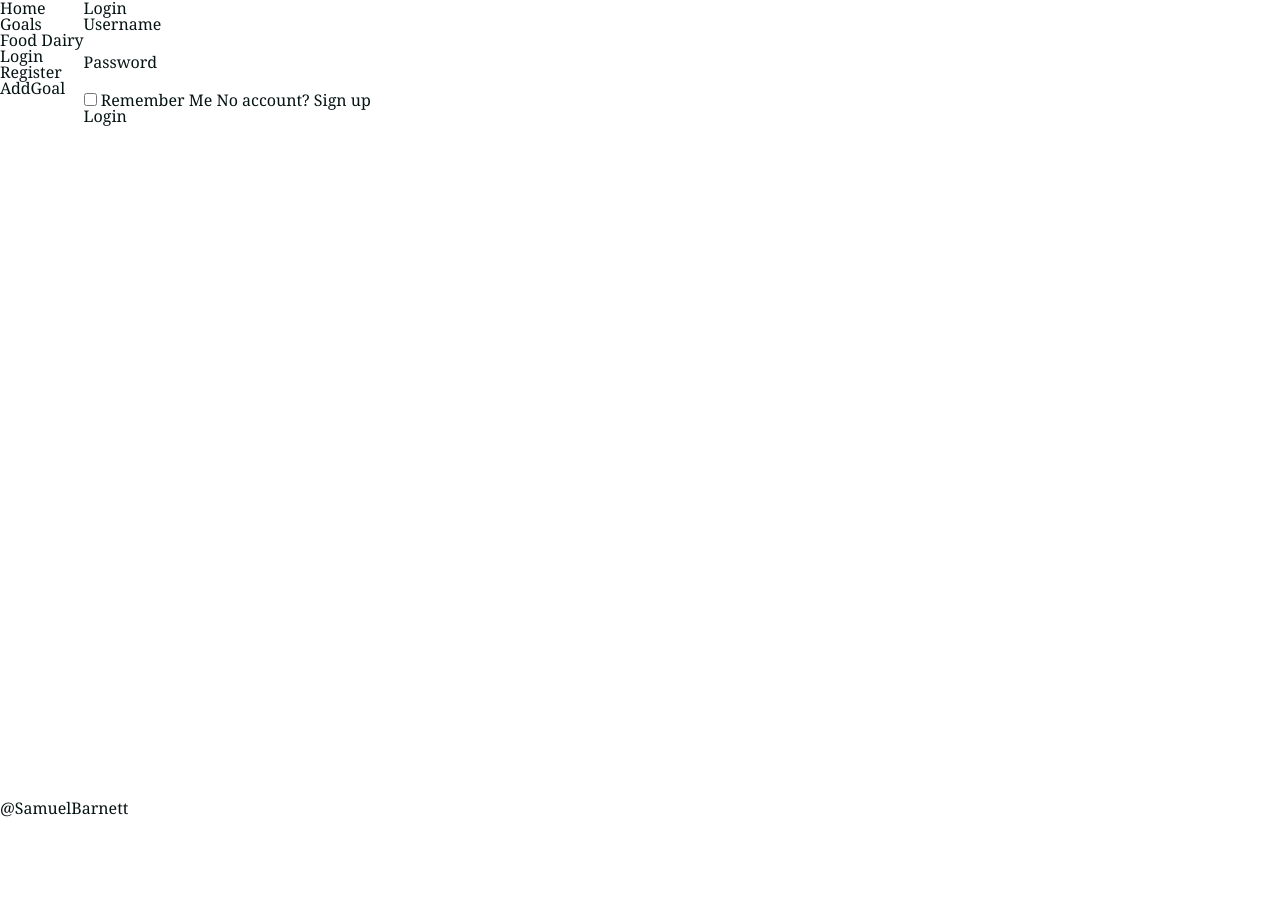
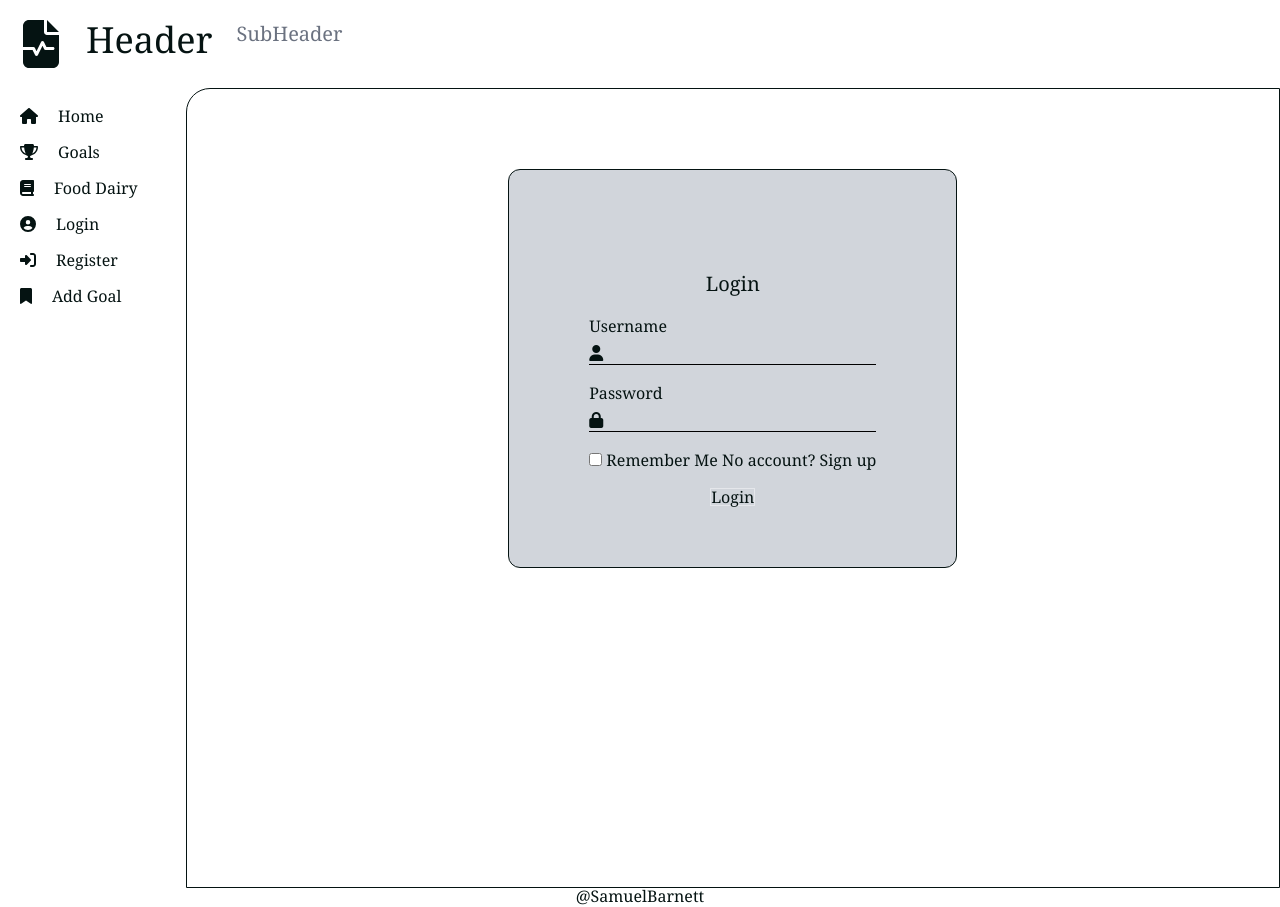
Before and after one commit to SamuelBarnett/FitnessTrackerApp, a React (Create React App) app in the folder client/: page /login in a window 1280 px wide. Before the commit the page ends 819 px from the top, so only its background shows below. Built offline with nearby package versions, Linux system fonts and the light colour scheme.

Commit message:
css for login halfway

```diff
--- a/client/package.json
+++ b/client/package.json
@@ -7,6 +7,11 @@
     "react": "17.0.2"
   },
   "dependencies": {
+    "@fortawesome/fontawesome-free": "^6.3.0",
+    "@fortawesome/fontawesome-svg-core": "^6.3.0",
+    "@fortawesome/free-regular-svg-icons": "^6.3.0",
+    "@fortawesome/free-solid-svg-icons": "^6.3.0",
+    "@fortawesome/react-fontawesome": "^0.2.0",
     "@svgr/webpack": "^6.5.1",
     "@testing-library/jest-dom": "^5.16.5",
     "@testing-library/react": "^13.4.0",
@@ -15,6 +20,7 @@
     "@types/node": "^18.13.0",
     "@types/react": "^18.0.28",
     "@types/react-dom": "^18.0.10",
+    "fontawesome-free": "^1.0.4",
     "react": "^18.2.0",
     "react-dom": "^18.2.0",
     "react-router-dom": "^6.8.1",
--- a/client/src/App.tsx
+++ b/client/src/App.tsx
@@ -1,7 +1,8 @@
 import React from "react";
 import { BrowserRouter, Routes, Route } from "react-router-dom";
 import "./styles/App.css";
-import './styles/tailwind.css';
+import "./styles/tailwind.css";
+import "@fortawesome/fontawesome-free/css/all.min.css";
 import Goals from "./pages/Goals";
 import Login from "./pages/Login";
 import Navigation from "./components/Navigation";
@@ -10,21 +11,25 @@ import Home from "./pages/Home";
 import Register from "./pages/Register";
 import Footer from "./components/Footer";
 import AddGoal from "./pages/AddGoal";
+import Header from "./components/Header";
 
 function App() {
   return (
     <BrowserRouter>
       <div className="min-w-screen">
+        <Header />
         <div className="flex min-h-screen">
-          <Navigation />
-          <Routes>
+            <Navigation />
+          <div className="flex-1 ">
+            <Routes>
               <Route index element={<Home />} />
               <Route path="/goals" element={<Goals container={[]} />} />
               <Route path="/foodDiary" element={<Diary />} />
               <Route path="/login" element={<Login />} />
               <Route path="/register" element={<Register />} />
               <Route path="/AddGoal" element={<AddGoal />} />
-          </Routes>
+            </Routes>
+          </div>
         </div>
         <Footer />
       </div>
--- /dev/null
+++ b/client/src/components/Header.tsx
@@ -0,0 +1,17 @@
+import React from "react";
+import "../styles/index.css";
+import { FontAwesomeIcon } from "@fortawesome/react-fontawesome";
+import {faFileWaveform} from "@fortawesome/free-solid-svg-icons";
+
+const Header = () => {
+  return (
+    // changes header based on which page yu are on
+    <div className="mx-5 my-5 flex">
+      <FontAwesomeIcon icon={faFileWaveform} className="fa-3x"/>
+      <h1 className="mx-6 text-4xl">Header</h1>
+      <h1 className="text-xl text-gray-500">SubHeader</h1>
+    </div>
+  );
+};
+
+export default Header;
--- a/client/src/components/footer.tsx
+++ b/client/src/components/footer.tsx
@@ -3,7 +3,7 @@ import "../styles/index.css";
 
 const Footer = () => {
     return (
-      <div className="">
+      <div className="text-center">
         {/* Idea is to have a one of the progress graphs on the home page.*/}
         <label> @SamuelBarnett </label>
       </div>
--- a/client/src/components/navigation.tsx
+++ b/client/src/components/navigation.tsx
@@ -1,28 +1,39 @@
 import React from "react";
 import { NavLink } from "react-router-dom";
-// import "../styles/navigation.css";
+import { FontAwesomeIcon } from "@fortawesome/react-fontawesome";
+import {faFileWaveform, faHouse, faTrophy, faBook, faBookmark, faUserCircle, faSignIn, faSignInAlt} from "@fortawesome/free-solid-svg-icons";
 
 const Navigation = () => {
-  const pages = [
-    { label: "Home", destination: "/" },
-    { label: "Goals", destination: "/goals" },
-    { label: "Food Dairy", destination: "/foodDiary" },
-    { label: "Login", destination: "/Login" },
-    // change destination sign up because register sounds weird
-    { label: "Register", destination: "/register" },
-    { label: "AddGoal", destination: "/AddGoal" }
-
-  ];
   // style={{ justifyContent: 'center', alignItems: 'center' }}
   // flex flex-col justify-center content-center
+  const NavStyle = "ml-5 my-5 pr-6"
   return (
-    <nav className="">
+    <nav className="bg-white">
       <ul className="">
-        {pages.map((page) => (
-          <li className="">
-            <NavLink className="" to={page.destination}>{page.label}</NavLink>
-          </li>
-        ))}
+        <li className={NavStyle}>
+          <FontAwesomeIcon icon={faHouse} />
+          <NavLink className={NavStyle} to="/">Home</NavLink>
+        </li>
+        <li className={NavStyle}>
+            <FontAwesomeIcon icon={faTrophy} />
+            <NavLink className={NavStyle} to="/goals">Goals</NavLink>
+        </li>
+        <li className={NavStyle}>
+            <FontAwesomeIcon icon={faBook} />
+            <NavLink className={NavStyle} to="/foodDiary">Food Dairy</NavLink>
+        </li>
+        <li className={NavStyle}>
+            <FontAwesomeIcon icon={faUserCircle} />
+            <NavLink className={NavStyle} to="/Login">Login</NavLink>
+        </li>
+        <li className={NavStyle}>
+            <FontAwesomeIcon icon={faSignInAlt} />
+            <NavLink className={NavStyle} to="/register">Register</NavLink>
+        </li>
+        <li className={NavStyle}>
+            <FontAwesomeIcon icon={faBookmark} />
+            <NavLink className={NavStyle} to="/addGoal">Add Goal</NavLink>
+        </li>
       </ul>
     </nav>
   );
--- a/client/src/pages/AddGoal.tsx
+++ b/client/src/pages/AddGoal.tsx
@@ -36,9 +36,9 @@ const AddGoal: React.FC = () => {
   };
 
   return (
-    <section>
+    <section className="border border-solid mx-auto my-3">
       <form className="content-AddGoal" onSubmit={HandleAddGoal}>
-        <div className="">
+        <div className="border-black">
           <div>
             <label htmlFor="goalName">Goal Name</label>
             <div>
--- a/client/src/pages/login.tsx
+++ b/client/src/pages/login.tsx
@@ -25,41 +25,43 @@ const Login: React.FC = () => {
   };
 
   return (
-    <section>
-      <form className="content-login" onSubmit={handleLogin}>
-        <div className="">
-          <h2>Login</h2>
-          <div>
+    <section className="flex justify-center flex-1 h-full rounded-tl-3xl border border-solid">
+      <form className="p-20 m-20 border border-solid rounded-xl bg-gray-300 h-1/2" onSubmit={handleLogin}>
+        <div className="mx-auto">
+          <h2 className="my-5 text-center text-xl">Login</h2>
+          <div className="my-5">
             <label>Username</label>
-            <div>
-              <span>
+            <div className="border-black border-b-[0.1rem] border-solid my-2">
+              <span className="mr-2">
                 <i className="fa-solid fa-user"></i>
               </span>
               <input
+                className="bg-transparent"
                 value={name}
                 onChange={(event) => setName(event.target.value)}
               />
             </div>
           </div>
-          <div>
+          <div className="my-5">
             <label htmlFor="password">Password</label>
-            <div>
-              <span>
+            <div className="border-black border-b-[0.1rem] border-solid my-2">
+              <span className="mr-2">
                 <i className="fa-solid fa-lock"></i>
               </span>
               <input
+              className="bg-transparent"
                 value={password}
                 onChange={(event) => setPassword(event.target.value)}
               />
             </div>
           </div>
-          <div>
+          <div className="my-5">
             <input type="checkbox" />
             <label> Remember Me </label>
             <label>No account? Sign up</label>
           </div>
-          <div className="">
-            <button type="submit">Login</button>
+          <div className="text-center ">
+            <button className="border border-solid" type="submit">Login</button>
           </div>
         </div>
       </form>
--- a/client/src/pages/register.tsx
+++ b/client/src/pages/register.tsx
@@ -52,6 +52,7 @@ const Register: React.FC = () => {
                 <i className="fa-solid fa-lock"></i>
               </span>
               <input
+                className="bg-transparent"
                 value={password}
                 onChange={(e) => setPassword(e.target.value)}
               />
@@ -63,7 +64,11 @@ const Register: React.FC = () => {
               <span>
                 <i className="fa-solid fa-email"></i>
               </span>
-              <input value={email} onChange={(e) => setEmail(e.target.value)} />
+              <input
+                className="bg-transparent"
+                value={email}
+                onChange={(e) => setEmail(e.target.value)}
+              />
             </div>
           </div>
           <div>
```
Also changed, not shown: 1 other file (tests, documents, lock files or other folders).
